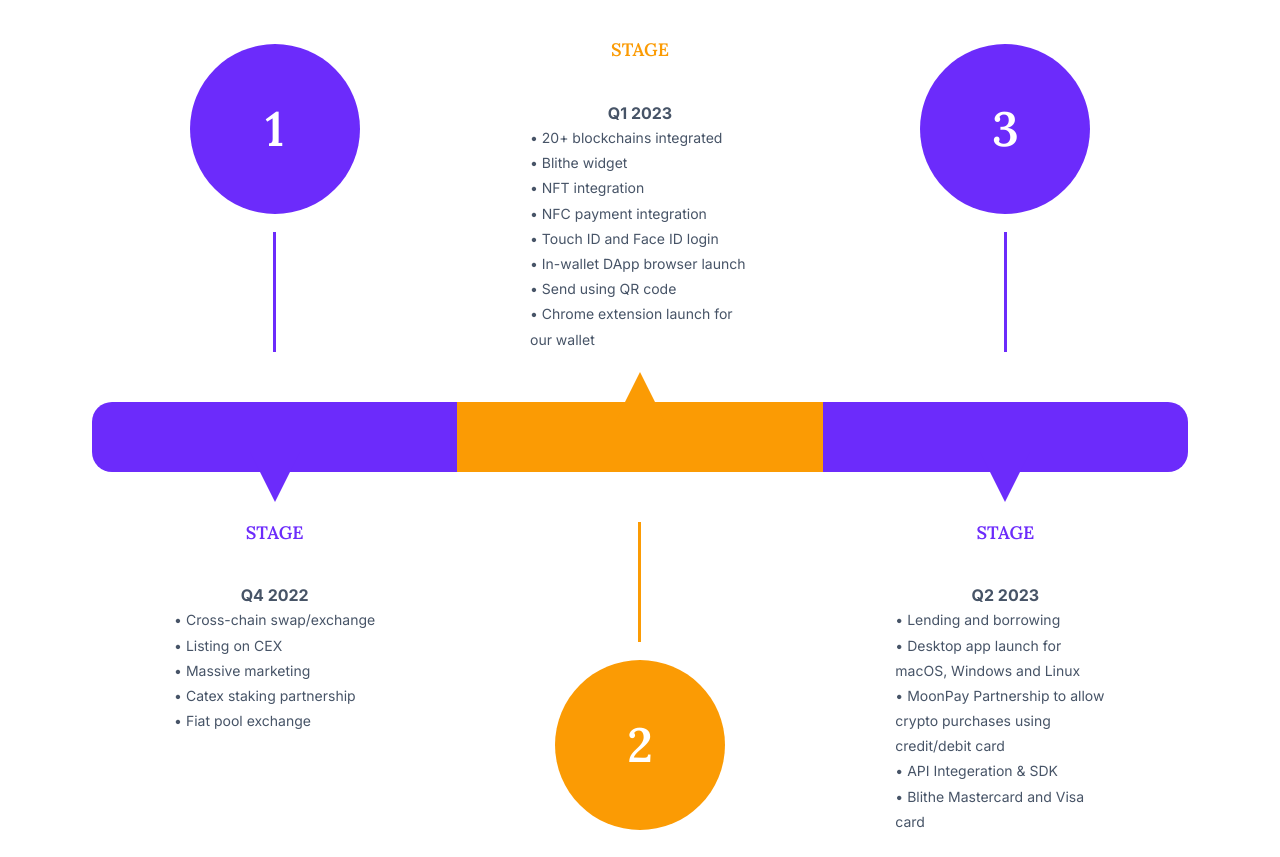
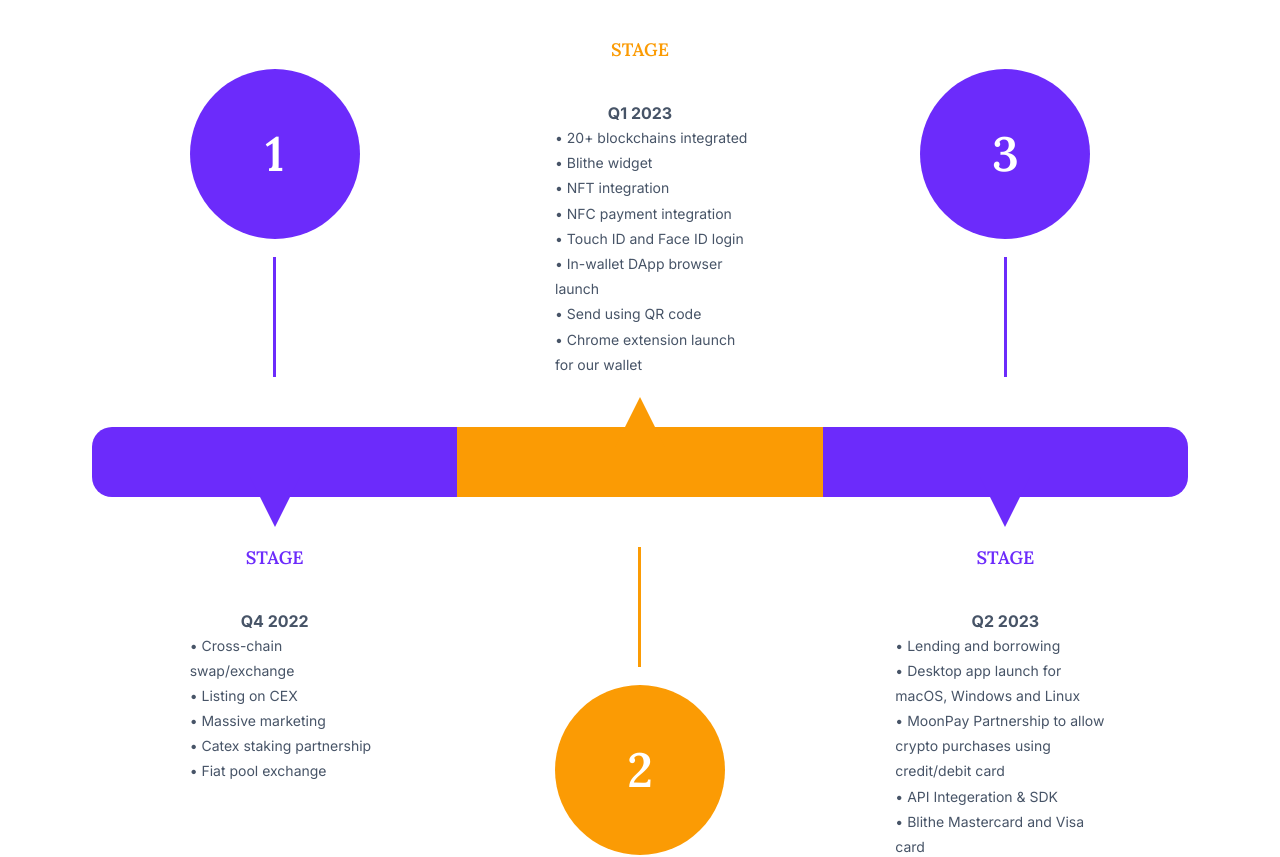
Before and after one commit to sunshine-web-coder/Blithe-Ecosystem, a React (Vite) app: page / in a window 1280 px wide. Shown: the part 3706-4563 px from the top of the page. Built offline with nearby package versions, Linux system fonts and the light colour scheme.

Commit message:
latest commit

```diff
--- a/src/App.css
+++ b/src/App.css
@@ -22,6 +22,10 @@
     text-align: left;
 }
 
+.list-unstyled ul.firNhnm{
+    padding-left: 25px;
+}
+
 .list-inline-item {
     margin-bottom: 10px;
 }
--- a/src/sections/Roadmap/index.jsx
+++ b/src/sections/Roadmap/index.jsx
@@ -23,7 +23,7 @@
                                     <h4 className="text-uppercase mb-4 mb-lg-5 ff-secondary fs-sm fs-md-lg fw-bold text-warning">STAGE</h4>
                                     <div style={{ maxWidth: 220 }}>
                                         <div className='djjIm'><strong>Q1 2023</strong></div>
-                                        <ul className="list-unstyled lh-lg fs-xs fs-md-sm">
+                                        <ul className="list-unstyled firNhnm lh-lg fs-xs fs-md-sm">
                                             <li>• 20+ blockchains integrated</li>
                                             <li>• Blithe widget</li>
                                             <li>• NFT integration</li>
@@ -51,7 +51,7 @@
                                     <h4 className="text-uppercase mb-4 mb-lg-5 ff-secondary fs-sm fs-md-lg fw-bold text-primary">STAGE</h4>
                                     <div style={{ maxWidth: 220 }}>
                                         <div className='djjIm'><strong>Q4 2022</strong></div>
-                                        <ul className="list-unstyled lh-lg fs-xs fs-md-sm">
+                                        <ul className="list-unstyled firNhnm lh-lg fs-xs fs-md-sm">
                                             <li>• Cross-chain swap/exchange</li>
                                             <li>• Listing on CEX</li>
                                             <li>• Massive marketing</li>
```
